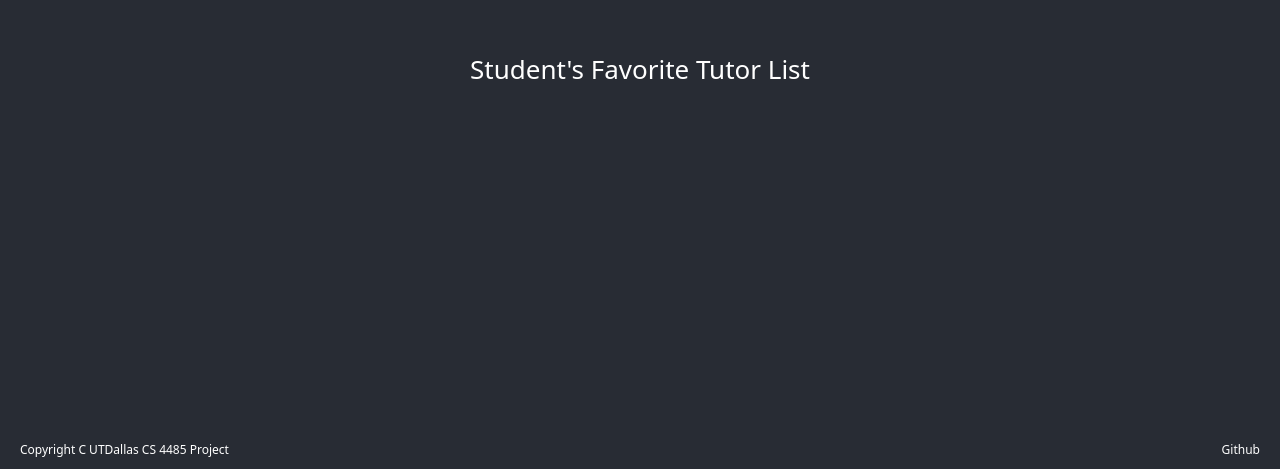
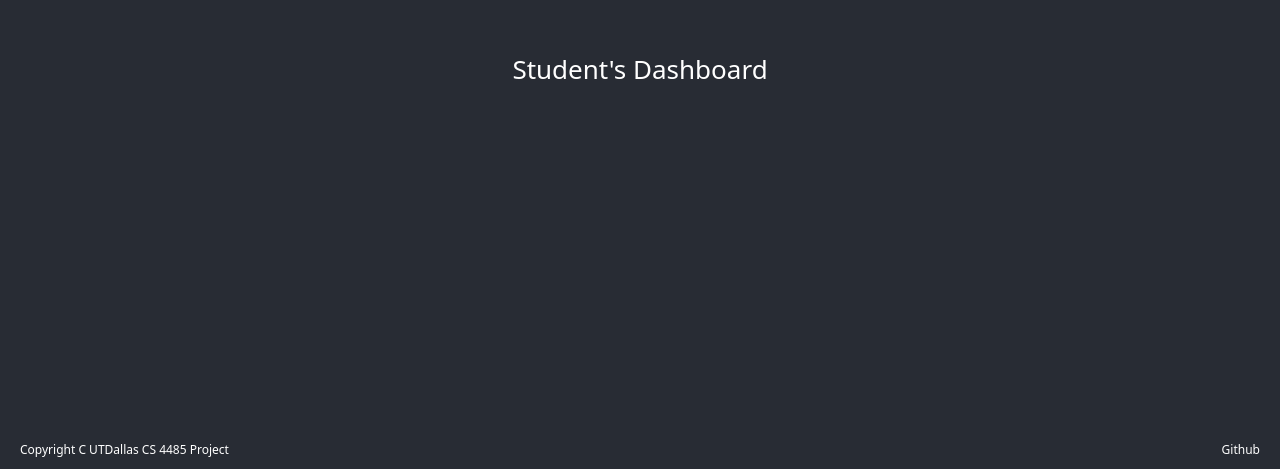
Before and after one commit to shrijxn/CS4485project, a React (Create React App) app: page /StudentDashboard in a window 1280 px wide. Shown: the part 331-800 px from the top of the page. Built offline with nearby package versions, Linux system fonts and the light colour scheme.

Commit message:
Update StudentDashboard.js

```diff
--- a/src/components/StudentDashboard.js
+++ b/src/components/StudentDashboard.js
@@ -12,6 +12,6 @@ import {data} from './Data.js'
 
 
 function StudentDashboard() {
-  return <div>Student's Favorite Tutor List</div>;
+  return <div>Student's Dashboard</div>;
 }
 export default StudentDashboard;
```
